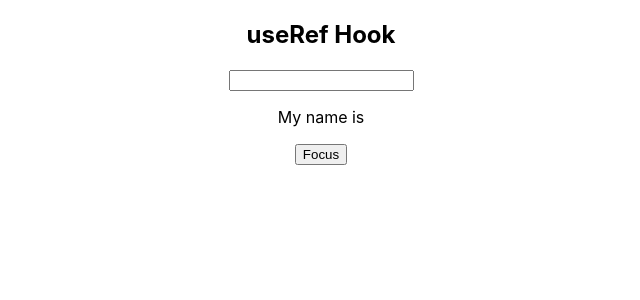
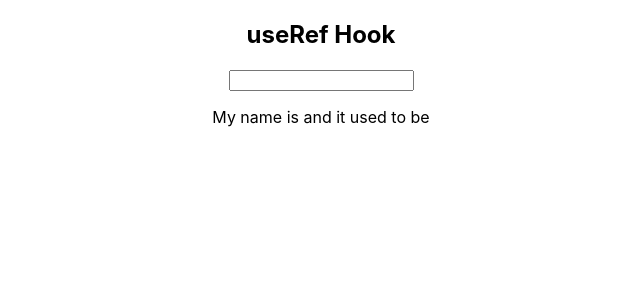
Before and after one commit to kultosh/react-hooks, a React (Create React App) app: page / in a window 1280 px wide. Shown: the top 300 px of the page, without its empty margins (319-959 px from the left). Built offline with nearby package versions, Linux system fonts and the light colour scheme.

Commit message:
Learned to use previous value using useRef hook avoiding re-render

```diff
--- a/src/App.js
+++ b/src/App.js
@@ -4,21 +4,18 @@ import './App.css'
 function App() {
   const [name, setName] = useState('');
 
-  const inputRef = useRef();
-
-  function focus() {
-    inputRef.current.focus();
-  }
+  const prevName = useRef('');
+  useEffect(() => {
+    prevName.current = name;
+  }, [name])
 
   return (
     <div className="App">
       <h2>useRef Hook</h2>
       <div>
-        <input ref={inputRef} type="text" onChange={(e) => setName(e.target.value)} />
+        <input type="text" onChange={(e) => setName(e.target.value)} />
       </div>
-      <p>My name is {name} </p>
-
-      <button onClick={focus}>Focus</button>
+      <p>My name is {name} and it used to be {prevName.current} </p>
     </div>
   )
 
```
